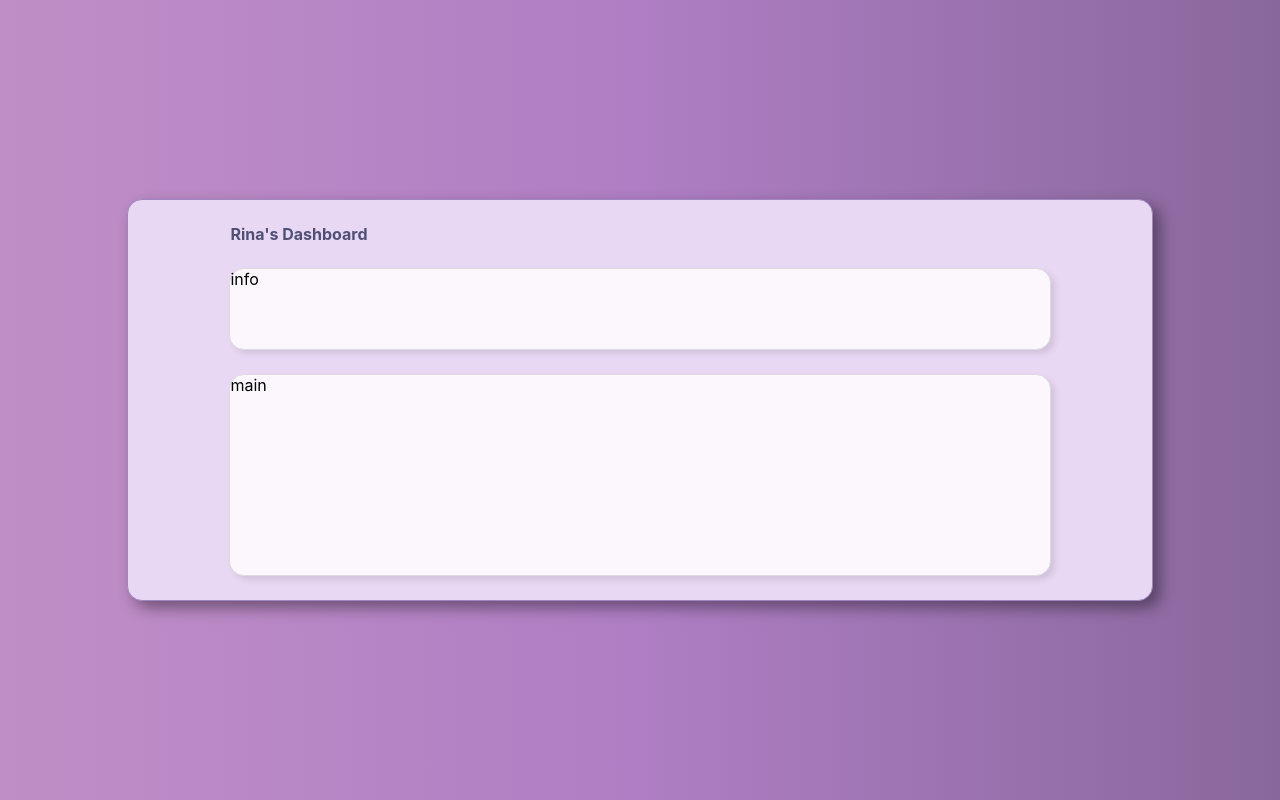
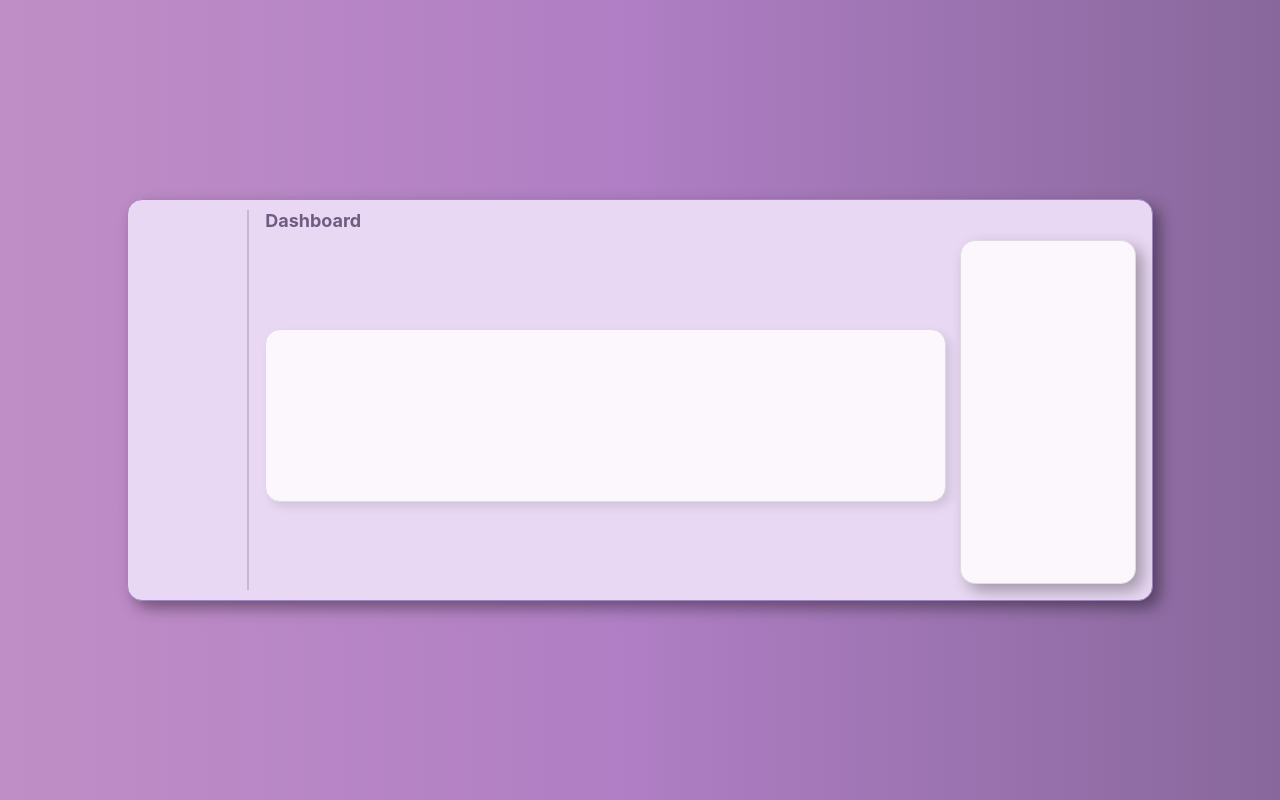
Before and after one commit to RinaHan/schedular, a React (Create React App) app: page / in a window 1280 px wide. Built offline with nearby package versions, Linux system fonts and the light colour scheme.

Commit message:
finished page layout

```diff
--- a/src/App.js
+++ b/src/App.js
@@ -5,11 +5,16 @@ function App() {
   return (
     <div className="Container">
       <div className="Web">
-        <div className="Title">Rina's Dashboard</div>
-        <div className="Info">info</div>
-        <div className="Main">main
-          {/* main
-          <div className="WeekCont">week</div> */}
+        <div className="Nav"></div>
+        <div className="Main">
+          <div className="Header">Dashboard</div>
+          <div className="Body">
+            <div className="MainSec">
+              <div className="InfoCont"></div>
+              <div className="WeeklyCont"></div>
+            </div>
+            <div className="Aside"></div>
+          </div>
         </div>
       </div>
     </div>
--- a/src/App.scss
+++ b/src/App.scss
@@ -18,38 +18,69 @@
   height: 50%;
   background-color: #e9d8f3;
   display: flex;
-  flex-direction: column;
+  // flex-direction: column;
   justify-content: space-evenly;
   align-items: center;
   border-radius: 15px;
   box-shadow: 7px 7px 15px rgba(0, 0, 0, 0.4);
-  border:1px solid #9f86c1;
+  border: 1px solid #9f86c1;
 }
-.Title{
-  width:80%;
-  font-weight: bold;
-  color:#505077;
-  font-size: 16px;
-}
-.Info {
-  width:80%;
-  height: 20%;
-  background-color: #fbf7fc;
-  border-radius: 15px;
-  box-shadow: 4px 4px 6px rgba(0, 0, 0, 0.1);
-  border:1px solid #dddbe1;
+.Nav {
+  width: 10%;
+  height: 95%;
+  border-right: 2px solid #c7b7d1;
+  // background-color: #dad;
 }
 .Main {
-  width: 80%;
+  width: 85%;
+  height: 95%;
+  // background-color: #fad;
+}
+.Header {
+  width: 100%;
+  height: 8%;
+  font-weight: bold;
+  color: #715b80;
+  font-size: 18px;
+  // background-color: #fad;
+}
+.Body {
+  width: 100%;
+  height: 90%;
+  display: flex;
+  justify-content: space-between;
+  // background-color: #dad;
+}
+.MainSec {
+  width: 78%;
+  height: 100%;
+  display: flex;
+  flex-direction: column;
+  // justify-content: space-between;
+  // background-color: #dad;
+}
+.InfoCont {
+  width: 100%;
+  height: 20%;
+  margin-bottom: 20px;
+  // background-color: #fbf7fc;
+  // border-radius: 15px;
+  // box-shadow: 5px 5px 10px rgba(0, 0, 0, 0.1);
+  // border: 1px solid #dddbe1;
+}
+.WeeklyCont {
+  width: 100%;
   height: 50%;
   background-color: #fbf7fc;
   border-radius: 15px;
-  box-shadow: 4px 4px 6px rgba(0, 0, 0, 0.1);
-  border:1px solid #dddbe1;
+  box-shadow: 5px 5px 10px rgba(0, 0, 0, 0.1);
+  border: 1px solid #dddbe1;
 }
-.WeekCont {
-  width: 1000px;
-  height: 500px;
+.Aside {
   background-color: #fbf7fc;
-  border-radius: 10px;
+  width: 20%;
+  height: 100%;
+  border-radius: 15px;
+  box-shadow: 7px 7px 15px rgba(0, 0, 0, 0.3);
+  border: 1px solid #dddbe1;
 }
```
